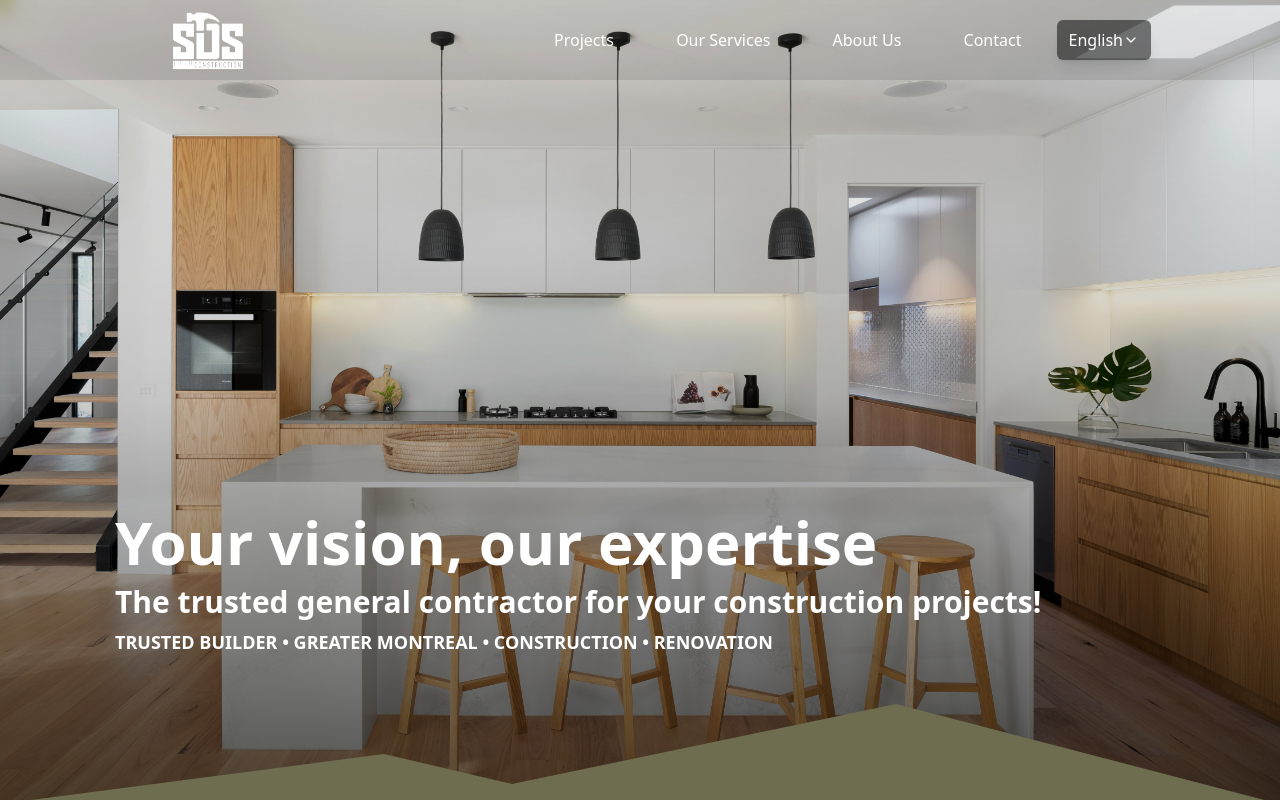
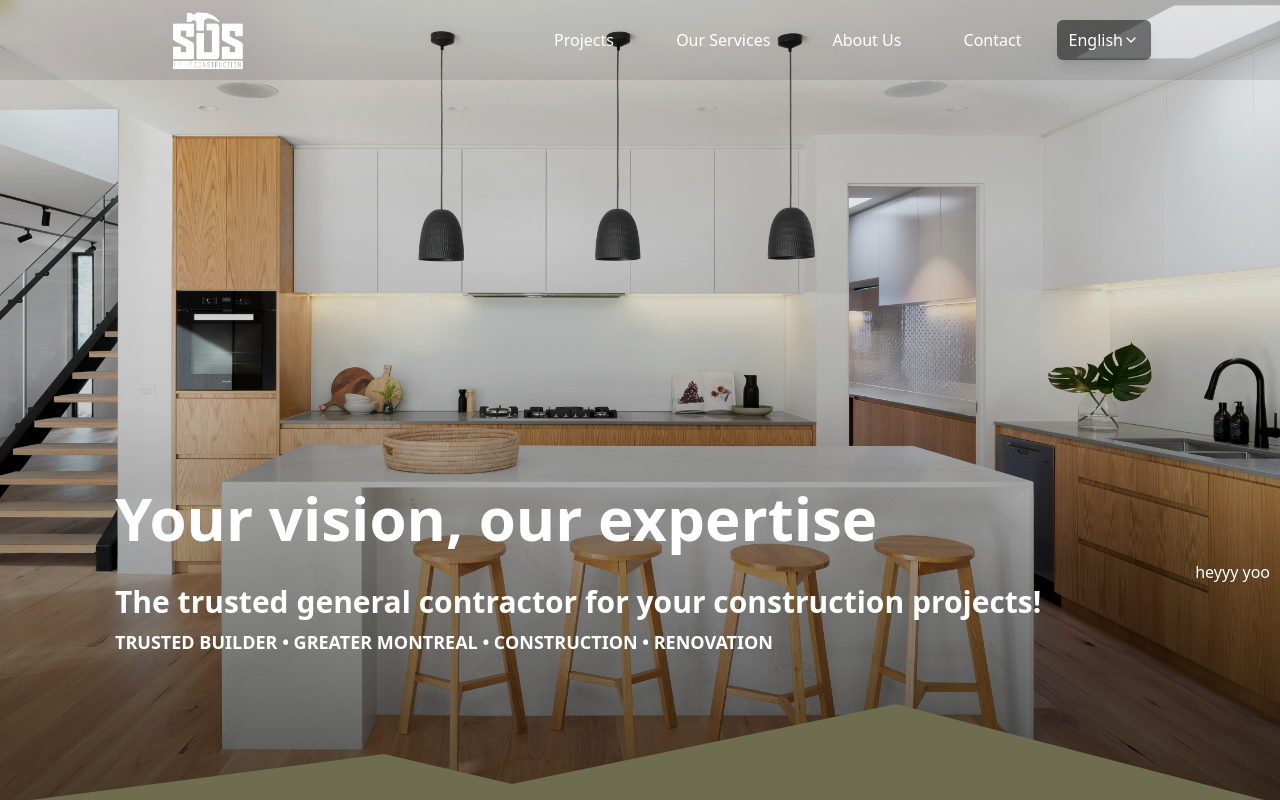
Before and after one commit to Manuel-hub-ca/sds, a Next.js app: page /en in a window 1280 px wide. Built offline with nearby package versions, Linux system fonts and the light colour scheme.

Commit message:
let see if it deploy auto

```diff
--- a/src/components/Welcome.js
+++ b/src/components/Welcome.js
@@ -20,6 +20,7 @@ const Welcome = () => {
           <h1 className="text-2xl md:text-6xl font-bold mb-3 w-11/12">
             {t("welcome.title")}
           </h1>
+          <h1>heyyy yoo</h1>
           <h2 className="text-xl md:text-3xl font-bold mb-2 w-11/12">
             {t("welcome.subtitle")}
           </h2>
```
